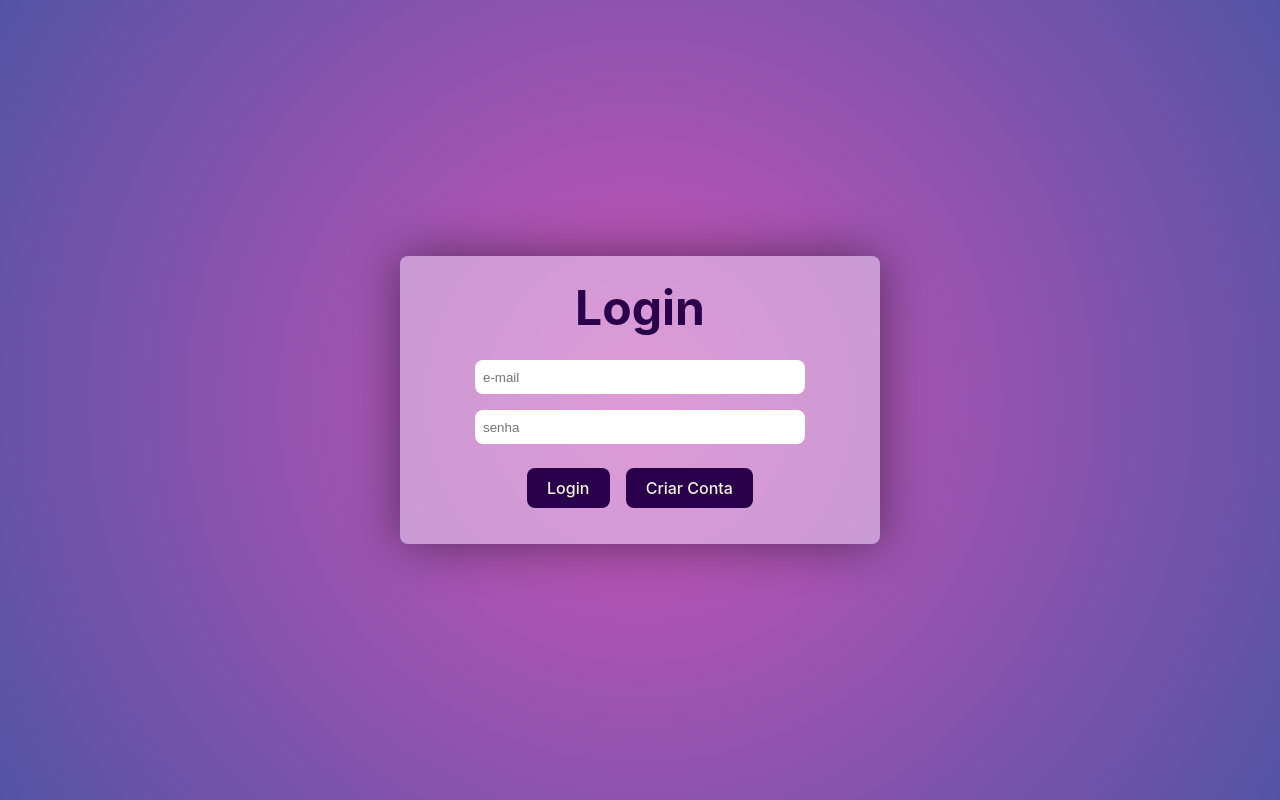
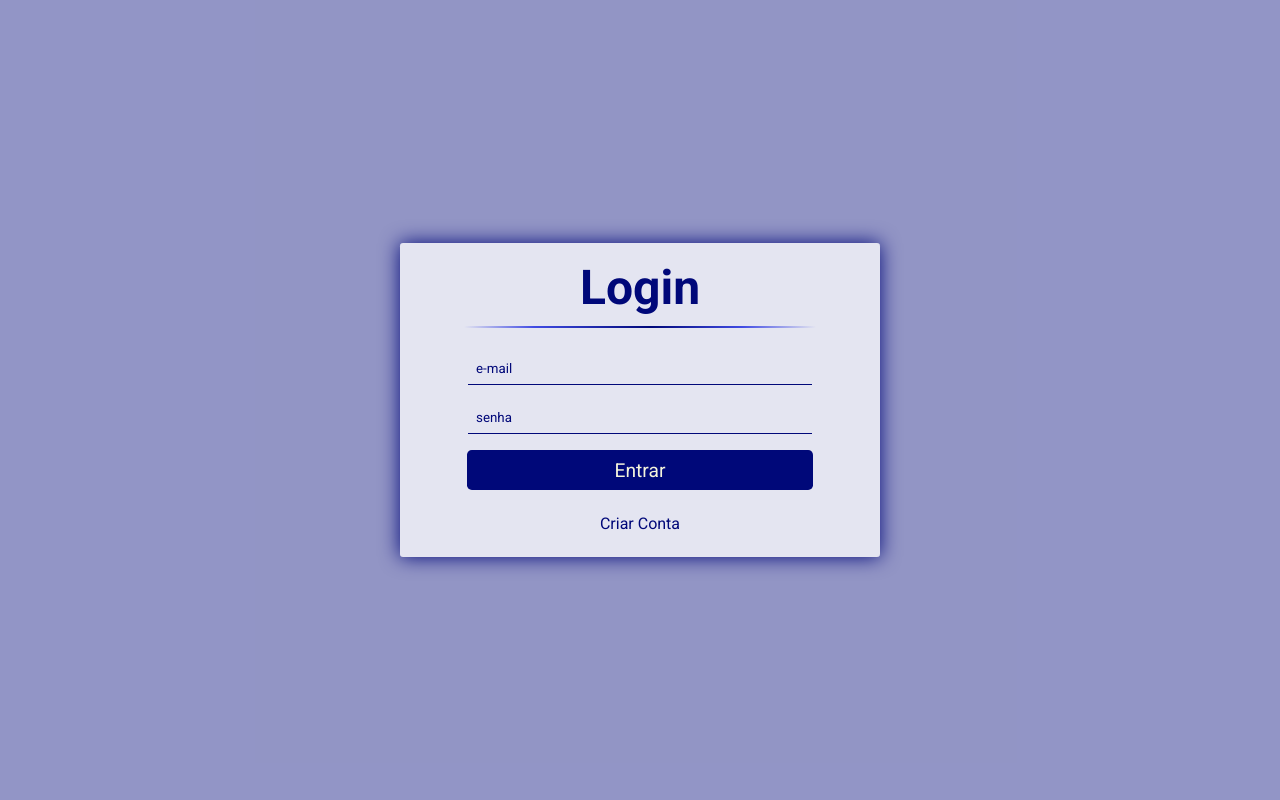
Before and after one commit to HuandySilva/Gerenciador-de-habitos, a React (Vite) app in the folder Front-end/: page / in a window 1280 px wide. Built offline with nearby package versions, Linux system fonts and the light colour scheme.

Commit message:
style: tweaks to the style of the login page and "know more" page

```diff
--- a/Front-end/src/App.css
+++ b/Front-end/src/App.css
@@ -1,50 +1,108 @@
-body{
-    background-image: radial-gradient(circle, #bb129cb8, #0e0e81b6);
+@import url('https://fonts.googleapis.com/css2?family=Roboto:wght@100;300;400;500;700&display=swap');
+
+.Container{
+    height: 100%;
+    display: flex;
+    justify-content: center;
+    align-items: center;
+    background: rgba(0, 8, 121, 0.429);
 }
 
-#root {
-    max-width: 1280px;
-    margin: 0 auto;
-    text-align: center;
+.Container-Body{
+    height: 100vh;
+    display: flex;
+    justify-content: center;
+    align-items: center;
 }
 
-.Conteiner-Login{
-    background-color: rgba(240, 220, 245, 0.519);
+.Container-Login{
+    background-color: rgba(255, 255, 255, 0.755);
     width: 30rem;
-    height: 18rem;
-    border-radius: 0.5rem;
-    box-shadow: 0 0 50px rgba(0, 0, 0, 0.488);
+    border-radius: 0.2rem;
+    box-shadow: 0 0 20px rgba(0,8,121,1);
 }
 
 .h2-Login{
+    font-family: 'Roboto', sans-serif;
+    font-weight: 700;
     font-size: 3rem;
-    padding: 1rem;
-    margin: 0;
-    color: rgb(42, 0, 77);
+    text-align: center;
+    margin: 1rem 4rem;
+    color: rgba(0,8,121,1);
 }
 
-.Conteiner-Inputs{
+.h2-Login::after{
+    content: ' ';
+    display: block;
+    width: 100%;
+    height: 2px;
+    margin-top: 10px;
+    background: -webkit-linear-gradient(left, rgba(147,184,189,0) 0%,rgb(64, 75, 227) 20%,rgba(0,8,121,1) 53%,rgb(64, 75, 227) 79%,rgba(147,184,189,0) 100%);
+    background: linear-gradient(left, rgba(147,184,189,0) 0%,rgba(0,8,121,1) 20%,rgba(0,8,121,1) 53%,rgba(147,184,189,0.8) 79%,rgba(147,184,189,0) 100%);
+}
+
+.Form-Login, .Container-Inputs{
     display: flex;
     flex-direction: column;
     align-items: center;
-    margin-bottom: .5rem;
+    width: 100%;
 }
 
-.Conteiner-Inputs > input{
-    width: 20rem;
+.Input-Email, .Input-Senha{
+    width: 70%;
     height: 2rem;
-    margin: 0 0 1rem 0;
-    border-radius: .5rem;
-    border: 0;
+    margin: .5rem 0;
+    border: none;
     padding-left: .5rem;
+    background: none;
+    border-bottom: .1rem solid rgba(0,8,121,1);
 }
 
-.Conteiner-Buttons > button{
-    margin: 0 0.5rem;
+.Input-Email::placeholder, .Input-Senha::placeholder{
+    color: rgba(0,8,121,1);
+    font-family: 'Roboto', sans-serif;
+    font-weight: 400;
+}
+
+.Input-Email:focus, .Input-Senha:focus{
+    outline: none;
+}
+
+.Button-Ancora{
+    display: flex;
+    flex-direction: column;
+    align-items: center;
+    width: 100%;
+}
+
+.Button-Login{
+    margin: .5rem 0 1.5rem;
+    width: 72%;
     height: 2.5rem;
     color: beige;
-    text-align: center;
-    line-height: .5rem;
-    background-color: rgb(42, 0, 77);
+    font-size: 1.2rem;
+    font-family: 'Roboto', sans-serif;
+    font-weight: 400;
+    background-color: rgba(0,8,121,1);
+    border-radius: .3rem;
+    border: none;
+}
 
+.Ancora-CriarConta{
+    margin-bottom: 1.5rem;
+    font-size: 1rem;
+    font-family: 'Roboto', sans-serif;
+    font-weight: 400;
+    color: rgba(0,8,121,1);
+    text-decoration: none;
 }
+
+.Button-Login:hover{
+    font-size: 1.3rem;
+    background-color: rgb(44, 50, 143);
+}
+
+.Ancora-CriarConta:hover{
+    color: rgba(0,8,121,1);
+    text-decoration-line: underline;
+}
--- a/Front-end/src/App.jsx
+++ b/Front-end/src/App.jsx
@@ -1,6 +1,6 @@
 import { useState } from 'react';
+import SaibaMais from './SaibaMais';
 import './App.css';
-import SaibaMais from './SaibaMais';
 
 function App() {
   const [loggedIn, setLoggedIn] = useState(false);
@@ -11,25 +11,30 @@ function App() {
   };
 
   return (
-    <>
+    <div className='Container'>
+      {/* O conteúdo é renderizado se o usuário não estiver logado */}
         {!loggedIn ? (
-        <section className='Conteiner-Login'>
+          <section className='Container-Body'>
+            <div className='Container-Login'>
             <h2 className='h2-Login'>Login</h2>
               <form className='Form-Login'>
-            <div className='Conteiner-Inputs'>
-              <input type="email" placeholder='e-mail' className='Input-Login'/>
-              <input type="password" placeholder='senha' className='Input-Login'/>
+                <div className='Container-Inputs'>
+                  <input type="email" placeholder='e-mail' className='Input-Email'/>
+                  <input type="password" placeholder='senha' className='Input-Senha'/>
                 </div>
-            <div className='Conteiner-Buttons'>
-              <button onClick={login} className='Button-Login'>Login</button>
-              <button className='Button-CriarConta'>Criar Conta</button>
+                <div className='Button-Ancora'>
+                  <button onClick={login} className='Button-Login'>Entrar</button>
+                  <a href='' className='Ancora-CriarConta'>Criar Conta</a>
                 </div>
               </form>
+            </div>
           </section>
         ) : (
+          // Se o usuário estiver logado para de renderizar o componente App e passa a renderizar o componente SaibaMais
           <SaibaMais />
-      )}
-    </>
+        )
+      }
+    </div>
   );
 }
 
--- a/Front-end/src/SaibaMais.css
+++ b/Front-end/src/SaibaMais.css
@@ -1,22 +1,33 @@
-#root{
-    padding: 0;
+@import url('https://fonts.googleapis.com/css2?family=Roboto:wght@100;300;400;500;700&display=swap');
+
+.Container-Main{
+    height: 100%;
+    display: flex;
+    flex-direction: column;
+    justify-content: center;
+    align-items: center;
+    background: white;
 }
 
-.SaibaMais-Habits{
-    margin: 0;
-    padding: 0;
-    background-color: white;
+.Sobre-Habits{
+    display: flex;
+    flex-direction: column;
+    justify-content: center;
+    margin: 1rem 0;
 }
 
 .h1-SaibaMais{
-    margin: 0;
-    padding-top: 2rem;
+    font-family: 'Roboto', sans-serif;
+    font-size: 2.5rem;
+    color: rgba(0,8,121,1);
+    text-align: center;
 }
 
 .Conteiner-Sobre{
     display: flex;
     flex-direction: row;
     align-items: center;
+    margin: 0 2rem;
 }
 
 .Logo-Habits-Img{
@@ -25,44 +36,85 @@
 
 .Descricao-Habits{
     text-align: justify;
-    padding-right: 3rem;
+    font-family: 'Roboto', sans-serif;
+    font-weight: 400;
 }
 
+.Link-Unifei, .Link-Imc{
+    text-decoration: none;
+    color: rgba(0,8,121,1);
+}
+
+
 .h2-Devs{
-    font-size: 3rem;
+    font-family: 'Roboto', sans-serif;
+    font-size: 2.5rem;
+    color: rgba(0,8,121,1);
+    text-align: center;
 }
 
 .Descricao-Geral{
-    margin: 0;
-    padding-bottom: 1rem;
+    text-align: justify;
+    font-family: 'Roboto', sans-serif;
+    font-weight: 400;
+    margin: 1rem 2rem;
+}
+
+.Devs-Habits{
+    width: 100%;
 }
 
 .Devs-Descricao{
+    width: 100%;
     display: flex;
     flex-direction: column;
     align-items: center;
+    margin: 3rem 0 0;
 }
 
 .Devs-Descricao1, .Devs-Descricao2{
+    width: 100%;
     display: flex;
     flex-direction: row;
+    justify-content: center;
     margin-bottom: 2rem;
+    /* background: rgb(255,255,255);
+    background: linear-gradient(175deg, rgba(255,255,255,1) 33%, rgba(0,8,121,1) 34%, rgba(255,255,255,1) 69%); */
 }
 
 .Dev-Ana, .Dev-Daniel, .Dev-Huandy, .Dev-Leticia{
     display: flex;
     flex-direction: column;
+    align-items: center;
+    margin: 1.5rem 5rem;
+    border-radius: .5rem;
+    box-shadow: 0 0 20px rgba(0, 8, 121, 0.467);
 }
 
 .Devs-Nome{
-    margin: 0;
+    text-align: center;
+    font-family: 'Roboto', sans-serif;
+    font-size: 1.5rem;
+    font-weight: 700;
+    color: rgba(0,8,121,1);
+    margin: .5rem 0;
 }
 
 .Devs-Foto{
     width: 20rem;
-    border-radius: .5rem;
+    border-radius: .5rem .5rem 0 0;
 }
 
-.Devs-GitHub, .Devs-Linkedin, .Link-Unifei, .Link-Imc{
-    color: rgb(26, 34, 142);
+.Devs-graduacao{
+    font-family: 'Roboto', sans-serif;
+    font-weight: 400;
+    margin-bottom: .7rem;
 }
+
+.Devs-GitHub, .Devs-Linkedin{
+    font-family: 'Roboto', sans-serif;
+    text-decoration: none;
+    font-weight: 700;
+    color: rgba(0,8,121,1);
+    margin: 0 0 .7rem;
+}
--- a/Front-end/src/SaibaMais.jsx
+++ b/Front-end/src/SaibaMais.jsx
@@ -7,8 +7,7 @@ import './SaibaMais.css'
 
 export default function SaibaMais(){
     return(
-        <>
-            <div className='SaibaMais-Habits'>
+        <div className='Container-Main'>
             <section className='Sobre-Habits'>
                 <h1 className='h1-SaibaMais'>Sobre o Habits</h1>
                 <div className='Conteiner-Sobre'>
@@ -23,7 +22,7 @@ export default function SaibaMais(){
 
             <section className='Devs-Habits'>
                 <h2 className='h2-Devs'>Desenvolvedores</h2>
-                    <p className='Descricao-Geral'>Os integrantes desse grupo são graduandos da <a href="https://unifei.edu.br/" className='Link-Unifei'>Universasidade Federal de Itajubá (UNIFEI)</a>, sendo, expecificamente alunos do <a href="https://imc.unifei.edu.br/" className='Link-Imc'>Instituto de Matemática e Computação (IMC). </a></p>
+                <p className='Descricao-Geral'>Os integrantes desse grupo são graduandos da <a href="https://unifei.edu.br/" className='Link-Unifei'>Universasidade Federal de Itajubá (UNIFEI)</a>, sendo, expecificamente alunos do <a href="https://imc.unifei.edu.br/" className='Link-Imc'>Instituto de Matemática e Computação (IMC)</a>Lorem ipsum dolor, sit amet consectetur adipisicing elit. Aperiam repellendus blanditiis esse nisi dolor illum aliquid voluptatem, mollitia nam? Quos veniam accusantium aut expedita iure, inventore tempora ipsam architecto possimus.</p>
                 <section className='Devs-Descricao'>
                     <div className='Devs-Descricao1'>
                         <div className='Dev-Ana'>
@@ -71,7 +70,5 @@ export default function SaibaMais(){
                 </section>
             </section>
         </div>
-
-        </>
     )
 }
--- a/Front-end/src/index.css
+++ b/Front-end/src/index.css
@@ -1,69 +1,5 @@
-:root {
-  font-family: Inter, system-ui, Avenir, Helvetica, Arial, sans-serif;
-  line-height: 1.5;
-  font-weight: 400;
-
-  color-scheme: light dark;
-  color: rgba(255, 255, 255, 0.87);
-  background-color: #242424;
-
-  font-synthesis: none;
-  text-rendering: optimizeLegibility;
-  -webkit-font-smoothing: antialiased;
-  -moz-osx-font-smoothing: grayscale;
-  -webkit-text-size-adjust: 100%;
+*{
+  margin: 0;
+  padding: 0;
+  font-family: sans-serif;
 }
-
-a {
-  font-weight: 500;
-  color: #646cff;
-  text-decoration: inherit;
-}
-a:hover {
-  color: #535bf2;
-}
-
-body {
-  margin: 0;
-  display: flex;
-  place-items: center;
-  min-width: 320px;
-  min-height: 100vh;
-}
-
-h1 {
-  font-size: 3.2em;
-  line-height: 1.1;
-}
-
-button {
-  border-radius: 8px;
-  border: 1px solid transparent;
-  padding: 0.6em 1.2em;
-  font-size: 1em;
-  font-weight: 500;
-  font-family: inherit;
-  background-color: #1a1a1a;
-  cursor: pointer;
-  transition: border-color 0.25s;
-}
-button:hover {
-  border-color: #646cff;
-}
-button:focus,
-button:focus-visible {
-  outline: 4px auto -webkit-focus-ring-color;
-}
-
-@media (prefers-color-scheme: light) {
-  :root {
-    color: #213547;
-    background-color: #ffffff;
-  }
-  a:hover {
-    color: #747bff;
-  }
-  button {
-    background-color: #f9f9f9;
-  }
-}
```
Lines whose indentation alone changed are shown as unchanged.
